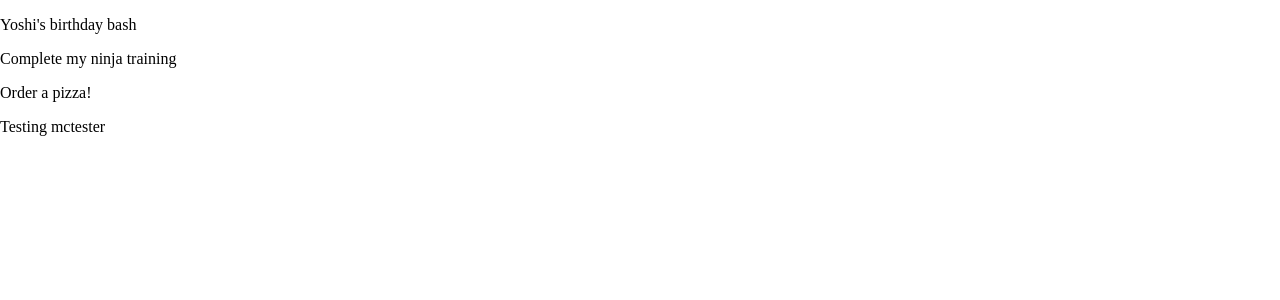
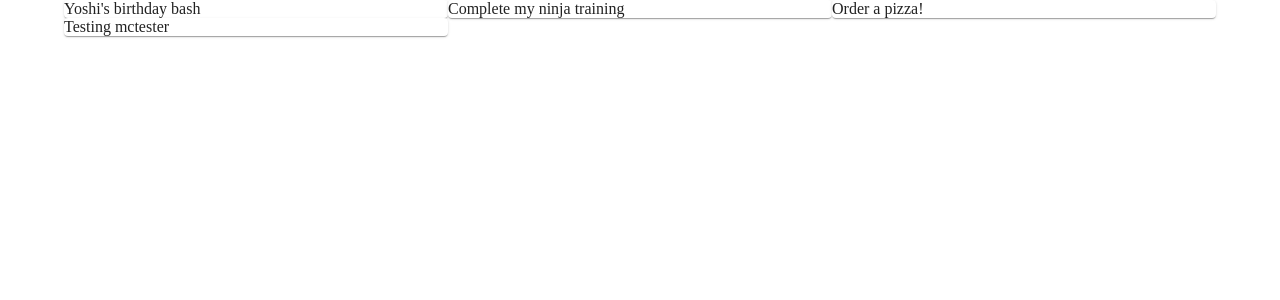
Before and after one commit to standen-learning/material-ui-tutorial, a React (Create React App) app: page / in a window 1280 px wide. Shown: the top 300 px of the page. Built offline with nearby package versions, Linux system fonts and the light colour scheme; data requests are answered from the project's data file.

Commit message:
Added grid system.

```diff
--- a/src/pages/Notes.js
+++ b/src/pages/Notes.js
@@ -1,4 +1,5 @@
-import React, { useEffect, useState } from 'react'
+import React, { useEffect, useState } from 'react';
+import { Grid, Paper, Container } from '@mui/material';
 
 export default function Notes() {
   const [notes, setNotes] = useState([]);
@@ -8,10 +9,28 @@
       .then(data => setNotes(data))
   }, []);
   return (
-    <div>
-      {notes.map(note => (
-        <p key={note.id}>{ note.title }</p>
-      ))}
-    </div>
+    <Container>
+      {/* <Grid container>
+        <Grid item xs={12} sm={6} md={3}>
+          <Paper>1</Paper>
+        </Grid>
+        <Grid item xs={12} sm={6} md={3}>
+          <Paper>2</Paper>
+        </Grid>
+        <Grid item xs={12} sm={6} md={3}>
+          <Paper>3</Paper>
+        </Grid>
+        <Grid item xs={12} sm={6} md={3}>
+          <Paper>4</Paper>
+        </Grid>
+      </Grid> */}
+      <Grid container>
+        {notes.map(note => (
+          <Grid item key={note.id} xs={12} md={6} lg={4}>
+            <Paper>{ note.title }</Paper>
+          </Grid>
+        ))}
+      </Grid>
+    </Container>
   )
 }
```
